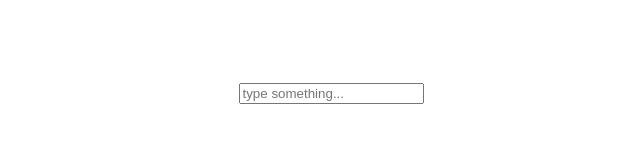
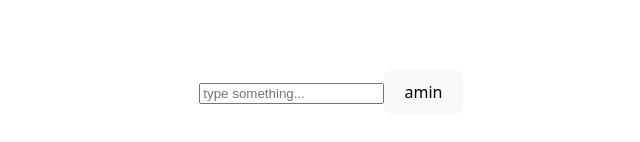
Before and after one commit to AminSBU/react-full-course, a React (Vite) app in the folder 04_login-form/login-form/: page / in a window 1280 px wide. Shown: the part 308-450 px from the top of the page, without its empty margins (309-949 px from the left). Built offline with nearby package versions, Linux system fonts and the light colour scheme.

Commit message:
some modification

```diff
--- a/04_login-form/login-form/src/login-form.jsx
+++ b/04_login-form/login-form/src/login-form.jsx
@@ -9,6 +9,7 @@
             className="textInput"
             placeholder="type something..."
           />
+          <button className='button'>amin</button>
         </div>
       );
     }
```
